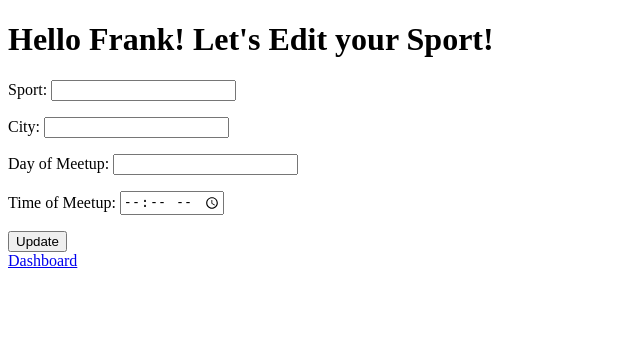
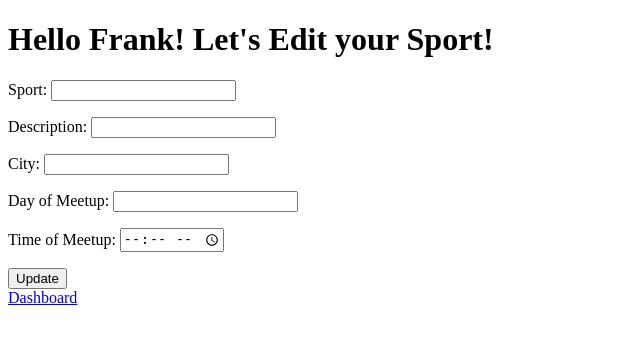
Before and after one commit to FrankHurtado50/Sports-Link, a Django app: template sportsPageApp/templates/edit_sports.html in a window 1280 px wide. Shown: the top 344 px of the page, without its empty margins (0-640 px from the left). Run offline with Django 3.2, Linux system fonts and the light colour scheme; the template is opened without the code that fills it: values that come from a table or form of the project are taken from there, others are empty; data comes from the database, SQL or seed files in the repository; both versions use the stored data as it was after the commit.

Commit message:
add a new field for a description and deleted and brought back the database to make migrations and migrate.

```diff
--- a/sportsPageApp/models.py
+++ b/sportsPageApp/models.py
@@ -61,6 +61,7 @@ class User(models.Model):
 
 class Sport(models.Model):
     sport_name = models.CharField(max_length=255)
+    description = models.CharField(max_length=255)
     city = models.CharField(max_length=255)
     day_of_week = models.CharField(max_length=255)
     time = models.CharField(max_length=255)
--- a/sportsPageApp/templates/creating_sports.html
+++ b/sportsPageApp/templates/creating_sports.html
@@ -14,6 +14,10 @@
         <p>
             Sport:
             <input type="text" name="sport_name" id="">
+        </p>
+        <p>
+            Description:
+            <input type="text" name="description" id="">
         </p>
         <p>
             City:
--- a/sportsPageApp/templates/dashboard.html
+++ b/sportsPageApp/templates/dashboard.html
@@ -16,6 +16,7 @@
         <thead>
             <tr>
                 <th>Sport</th>
+                <th>Description</th>
                 <th>City</th>
                 <th>Day of week</th>
                 <th>Time</th>
@@ -24,8 +25,8 @@
         <tbody>
             {% for sport in logged_in_user.sports.all %}
             <tr>
-                <!-- <td>{{ sport.sport_name }}</td> -->
                 <td><a href="/sports/display/{{ sport.id }}">{{ sport.sport_name }}</a></td>
+                <td>{{ sport.description }}</td>
                 <td>{{ sport.city }}</td>
                 <td>{{ sport.day_of_week }}</td>
                 <td>{{ sport.time }}</td>
--- a/sportsPageApp/templates/display_sport.html
+++ b/sportsPageApp/templates/display_sport.html
@@ -11,6 +11,7 @@
     <a href="/dashboard">Dashboard</a>
     <a href="/logout">Logout</a>
     <h3>Activity: {{ sport.sport_name }}</h3>
+    <p>Description: {{ sport.description }}</p>
     <p>Day of Week: {{ sport.day_of_week }}</p>
     <p>Time of Day: {{ sport.time }}</p>
     <p>City its in: {{ sport.city }}</p>
--- a/sportsPageApp/templates/edit_sports.html
+++ b/sportsPageApp/templates/edit_sports.html
@@ -13,6 +13,10 @@
         <p>
             Sport:
             <input type="text" name="sport_name" id="">
+        </p>
+        <p>
+            Description:
+            <input type="text" name="description" id="">
         </p>
         <p>
             City:
--- a/sportsPageApp/views.py
+++ b/sportsPageApp/views.py
@@ -77,6 +77,7 @@ def create_sport(request):
         this_sport = User.objects.get(id = request.session['user_id'])
         Sport.objects.create(
             sport_name = request.POST['sport_name'],
+            description = request.POST['description'],
             city = request.POST['city'],
             day_of_week = request.POST['day_of_week'],
             time = request.POST['time'],
@@ -108,6 +109,7 @@ def update_sport(request, sport_id):
     else:
         sport = Sport.objects.get(id = sport_id)
         sport.sport_name = request.POST['sport_name'],
+        sport.description = request.POST['description'],
         sport.city = request.POST['city'],
         sport.day_of_week = request.POST['day_of_week'],
         sport.time = request.POST['time'],
```
Also changed, not shown: db.sqlite3, sportsPageApp/migrations/0001_initial.py.
